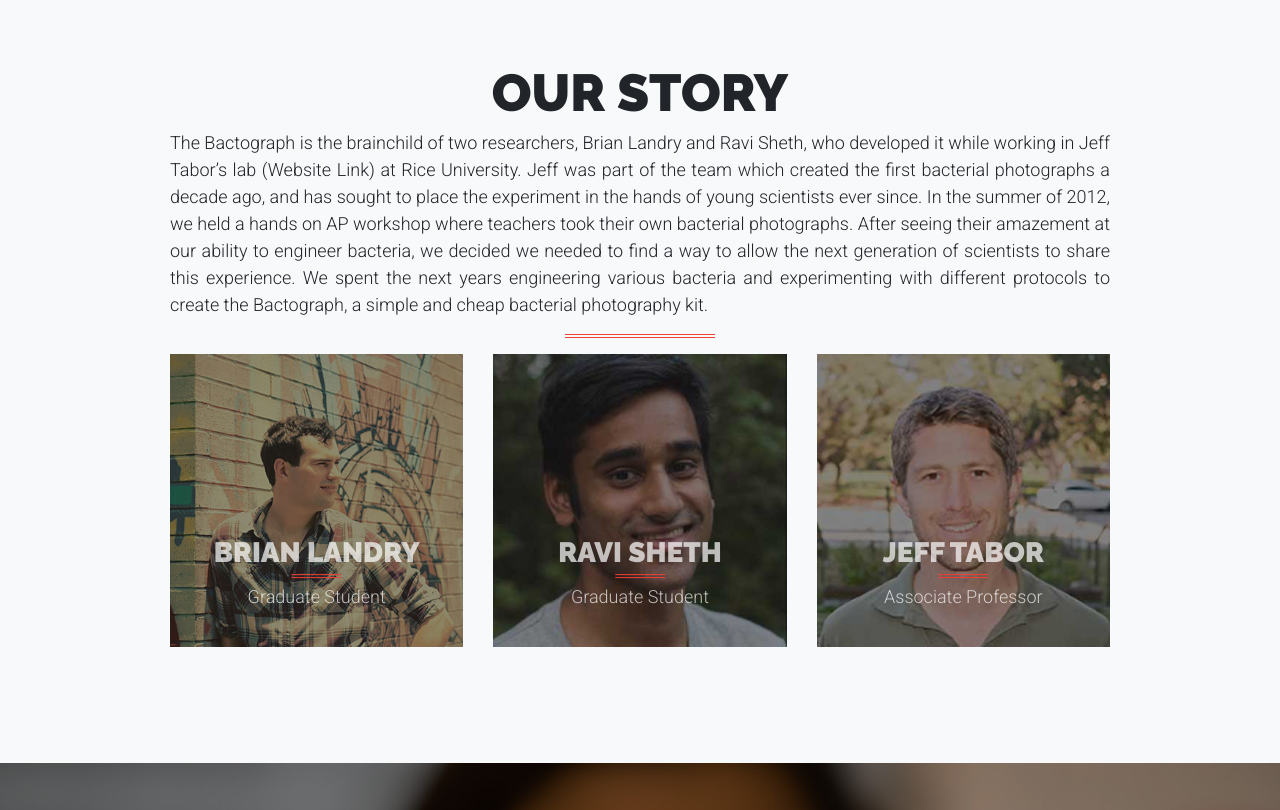
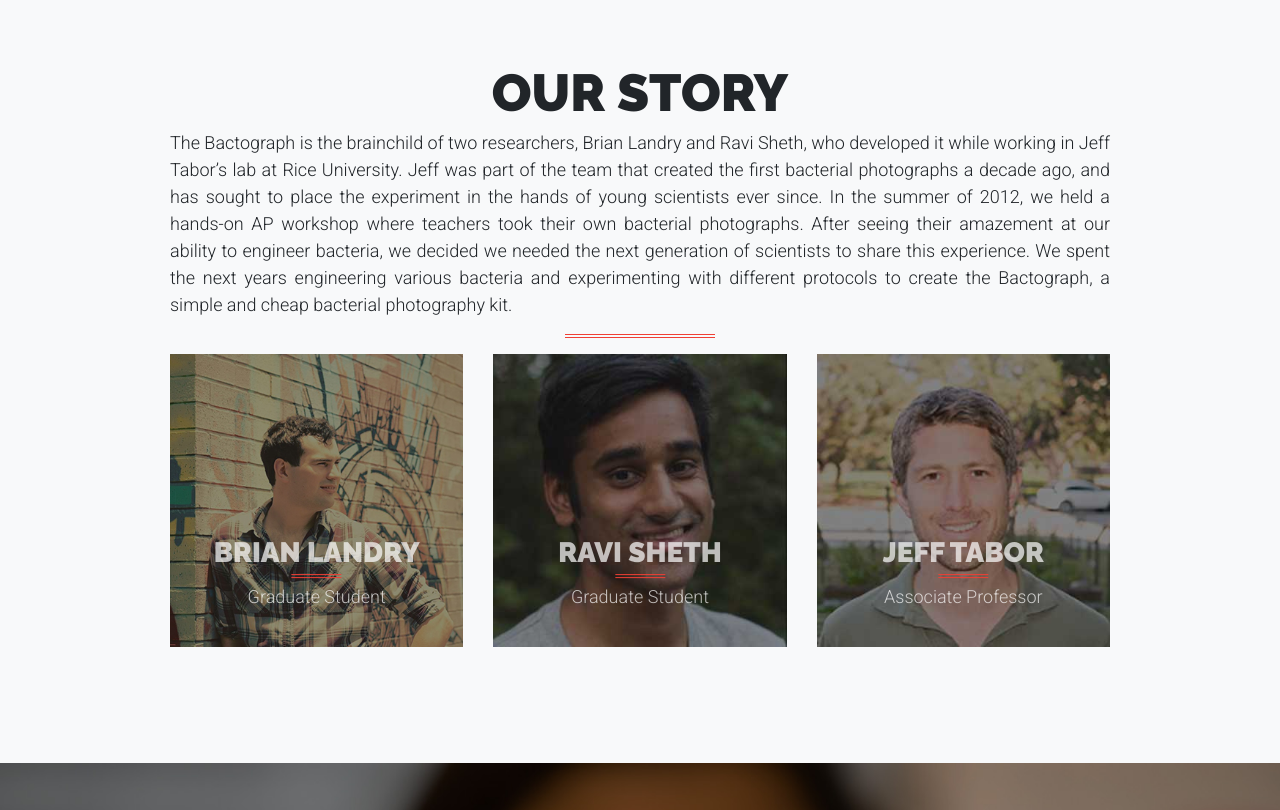
Before and after one commit to BrianLandry/bactograph, a plain HTML site: page index.html in a window 1280 px wide. Shown: the part 4080-4890 px from the top of the page. Drawn offline with Linux system fonts and the light colour scheme.

Commit message:
modified our story

```diff
--- a/index.html
+++ b/index.html
@@ -323,7 +323,7 @@
       <div class="container" style="max-width: 970px;">
         <div class="wow fadeIn">
           <h1 class="text-center">Our Story</h1>
-          <p class="text-justify">The Bactograph is the brainchild of two researchers, Brian Landry and Ravi Sheth, who developed it while working in Jeff Tabor’s lab (Website Link) at Rice University. Jeff was part of the team which created the first bacterial photographs a decade ago, and has sought to place the experiment in the hands of young scientists ever since. In the summer of 2012, we held a hands on AP workshop where teachers took their own bacterial photographs. After seeing their amazement at our ability to engineer bacteria, we decided we needed to find a way to allow the next generation of scientists to share this experience. We spent the next years engineering various bacteria and experimenting with different protocols to create the Bactograph, a simple and cheap bacterial photography kit.</p>
+          <p class="text-justify">The Bactograph is the brainchild of two researchers, Brian Landry and Ravi Sheth, who developed it while working in Jeff Tabor’s lab at Rice University. Jeff was part of the team that created the first bacterial photographs a decade ago, and has sought to place the experiment in the hands of young scientists ever since. In the summer of 2012, we held a hands-on AP workshop where teachers took their own bacterial photographs. After seeing their amazement at our ability to engineer bacteria, we decided we needed the next generation of scientists to share this experience. We spent the next years engineering various bacteria and experimenting with different protocols to create the Bactograph, a simple and cheap bacterial photography kit.</p>
         </div>
         <hr class="colored">
         <div class="d-flex justify-content-center">
```
